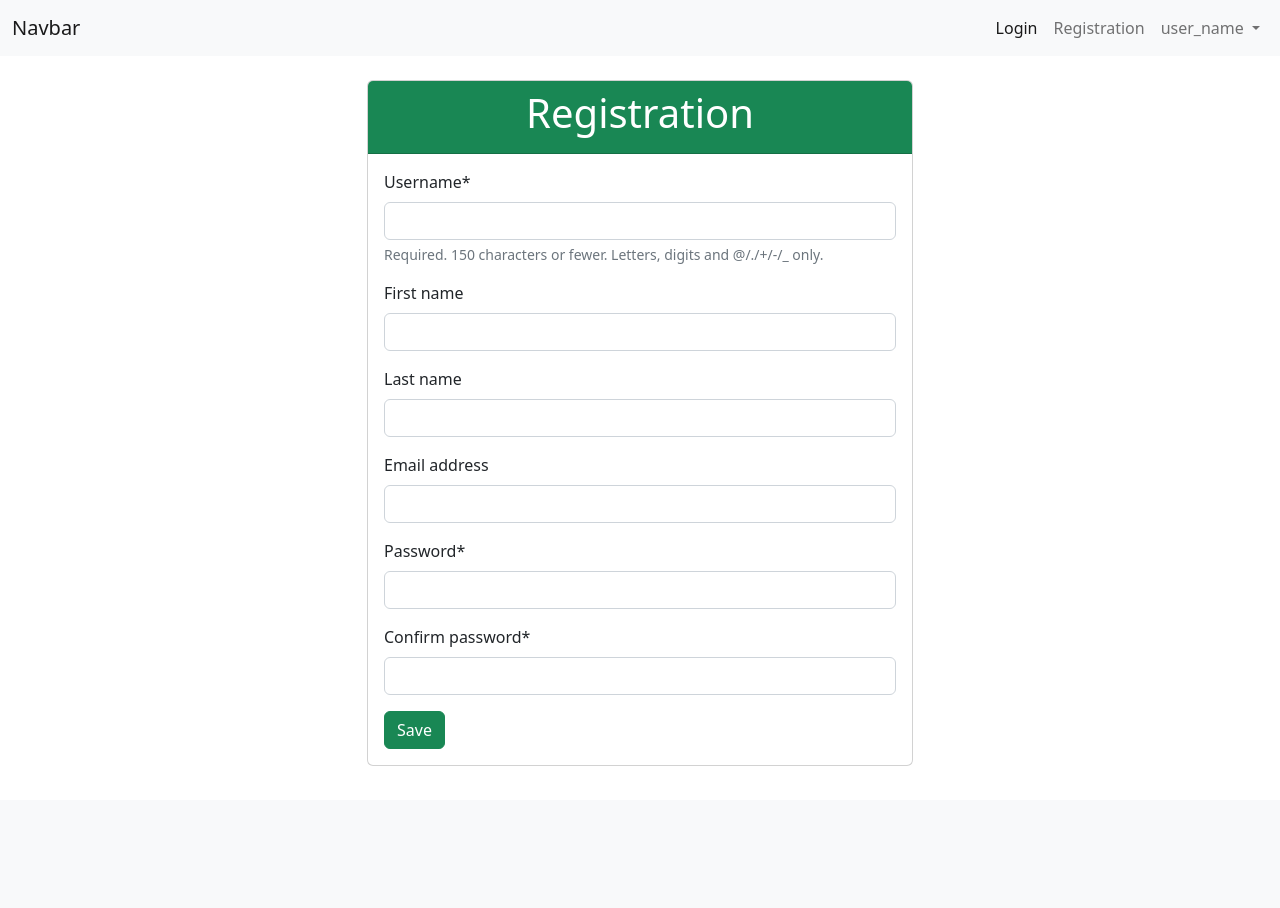
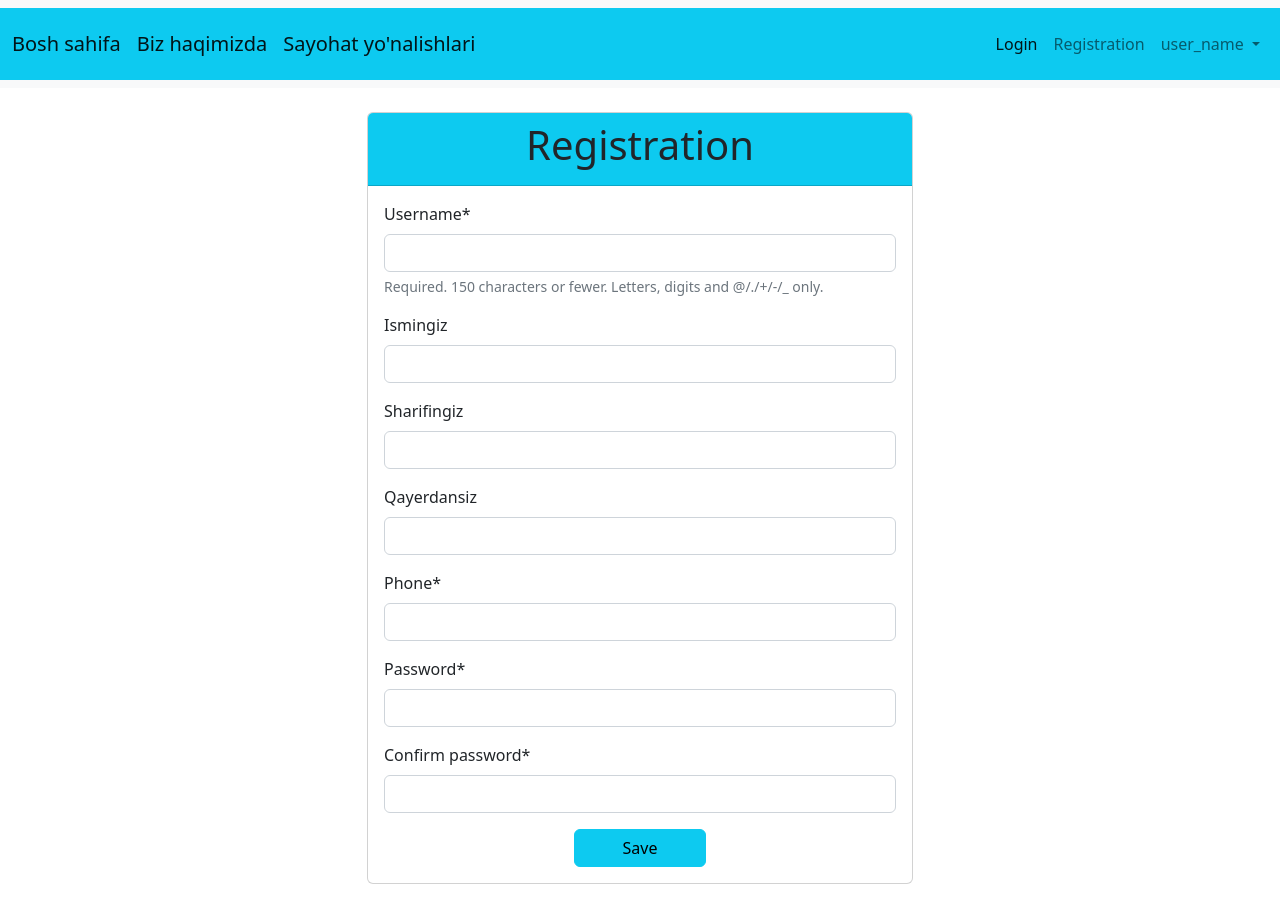
Before and after one commit to begievsanjar/travel_project, a Django app: page /registration/ in a window 1280 px wide. Before the commit the page ends 766 px from the top, so only its background shows below. Run offline with Django 4.2, Linux system fonts and the light colour scheme; some libraries are stand-ins or nearby versions.

Commit message:
commit-3

```diff
--- a/templates/layouts/base.html
+++ b/templates/layouts/base.html
@@ -4,7 +4,7 @@
 <head>
     <meta charset="UTF-8">
     <meta name="viewport" content="width=device-width, initial-scale=1">
-    <title>Title</title>
+    <title>Traveluzb</title>
     <link rel="stylesheet" href="{% static 'vendor/bootstrap/css/bootstrap.css' %}">
     <link rel="stylesheet" href="{% static 'vendor/bootstrap-icons/bootstrap-icons.css' %}">
 </head>
--- a/templates/layouts/navbar.html
+++ b/templates/layouts/navbar.html
@@ -1,6 +1,14 @@
 <nav class="navbar navbar-expand-lg bg-light">
-  <div class="container-fluid">
-    <a class="navbar-brand" href="#">Navbar</a>
+  <div class="container-fluid bg-info py-3">
+    <a class="navbar-brand" href="#">Bosh sahifa</a>
+    <button class="navbar-toggler" type="button" data-bs-toggle="collapse" data-bs-target="#navbarSupportedContent" aria-controls="navbarSupportedContent" aria-expanded="false" aria-label="Toggle navigation">
+      <span class="navbar-toggler-icon"></span>
+    </button>
+    <a class="navbar-brand" href="#">Biz haqimizda</a>
+    <button class="navbar-toggler" type="button" data-bs-toggle="collapse" data-bs-target="#navbarSupportedContent" aria-controls="navbarSupportedContent" aria-expanded="false" aria-label="Toggle navigation">
+      <span class="navbar-toggler-icon"></span>
+    </button>
+      <a class="navbar-brand" href="#">Sayohat yo'nalishlari</a>
     <button class="navbar-toggler" type="button" data-bs-toggle="collapse" data-bs-target="#navbarSupportedContent" aria-controls="navbarSupportedContent" aria-expanded="false" aria-label="Toggle navigation">
       <span class="navbar-toggler-icon"></span>
     </button>
--- a/templates/main/registration.html
+++ b/templates/main/registration.html
@@ -3,14 +3,16 @@
 {% block content %}
     <div class="col-6 offset-3 py-4">
         <div class="card" >
-          <div class="card-header bg-success text-bg-success text-center ">
+          <div class="card-header bg-info text-center ">
             <h1>Registration</h1>
           </div>
           <div class="card-body">
             <form action="" method="post">
                 {% csrf_token %}
                 {{ form|crispy }}
-                <button class="btn btn-success">Save</button>
+                <div class="text-center">
+                    <button class="btn btn-info px-5">Save</button>
+                </div>
             </form>
           </div>
         </div>
--- a/users/forms.py
+++ b/users/forms.py
@@ -8,9 +8,10 @@ class RegistrationForm(forms.ModelForm):
 
     class Meta:
         model = UserModel
-        fields = ['username', 'first_name', 'last_name', 'email', 'password', 'confirm_password']
+        fields = ['username', 'Ismingiz', 'Sharifingiz', 'Qayerdansiz', 'phone', 'password', 'confirm_password']
+
         widgets = {
-            forms.PasswordInput()
+            'password': forms.PasswordInput()
         }
 
     def clean_confirm_password(self):
--- a/users/models.py
+++ b/users/models.py
@@ -5,3 +5,6 @@ from django.contrib.auth.models import AbstractUser
 class UserModel(AbstractUser):
     user_image = models.ImageField(upload_to='users/')
     phone = models.CharField(max_length=13)
+    Ismingiz = models.CharField(max_length=150, blank=True)
+    Sharifingiz = models.CharField(max_length=150, blank=True)
+    Qayerdansiz = models.CharField(max_length=150, blank=True)
```
Also changed, not shown: users/migrations/0002_usermodel_ismingiz_usermodel_qayerdansiz_and_more.py (added).
